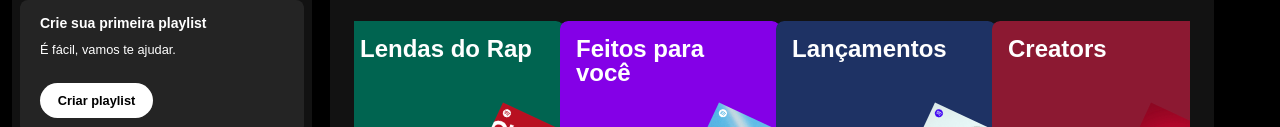
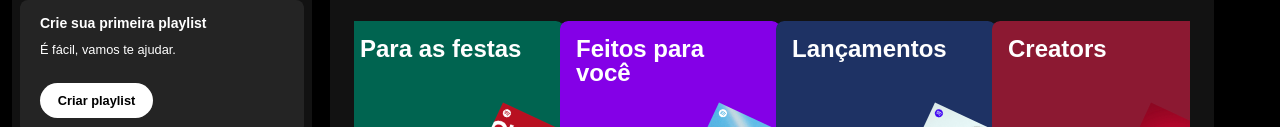
Before and after one commit to metalbear1/Landing-Page-Spotify, a plain HTML site: page index.html in a window 1280 px wide. Shown: the part 249-376 px from the top of the page. Drawn offline with Linux system fonts and the light colour scheme.

Commit message:
index.html

```diff
--- a/index.html
+++ b/index.html
@@ -116,7 +116,7 @@
                 <a href="" class="cards">
                   <div class="cards card1">
                     <img src="./src/assets/playlist/1.jpeg" alt="" />
-                    <span>Lendas do Rap</span>
+                    <span>Para as festas</span>
                   </div>
                 </a>
 
```
